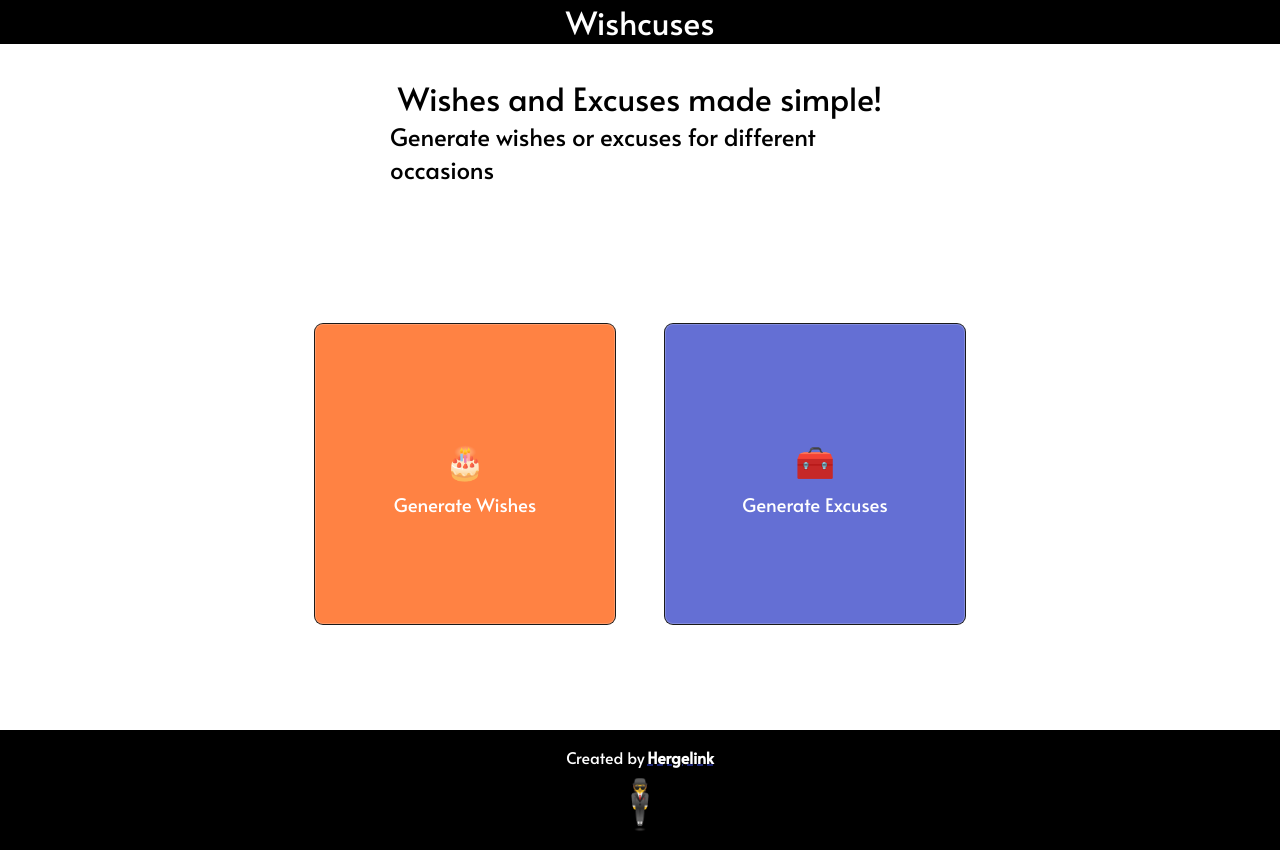
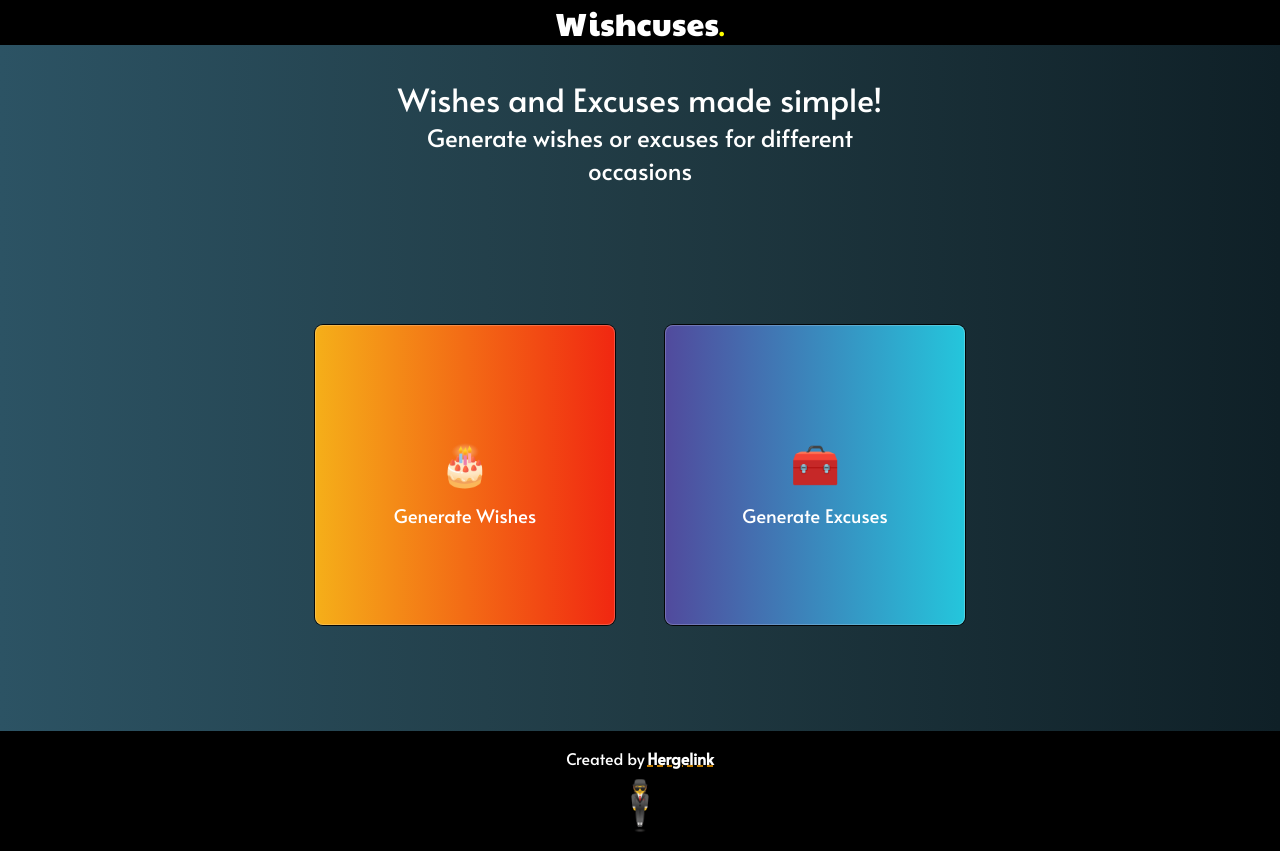
Before and after one commit to Hergelink/Wishcuses, a React (Create React App) app: page / in a window 1280 px wide. Built offline with nearby package versions, Linux system fonts and the light colour scheme.

Commit message:
nearly the final version

```diff
--- a/public/index.html
+++ b/public/index.html
@@ -7,7 +7,7 @@
     <meta name="theme-color" content="rgb(155, 163, 235)" />
     <meta
       name="description"
-      content="Generate Excuses for Different Occasions"
+      content="Generate Wishes & Excuses for Different Occasions"
     />
     <link rel="apple-touch-icon" href="%PUBLIC_URL%/logo192.png" />
     <link rel="manifest" href="%PUBLIC_URL%/manifest.json" />
--- a/src/App.css
+++ b/src/App.css
@@ -1,4 +1,5 @@
 @import url('https://fonts.googleapis.com/css2?family=Alata&display=swap');
+@import url('https://fonts.googleapis.com/css2?family=Paytone+One&display=swap');
 
 * {
   margin: 0;
@@ -13,13 +14,19 @@
   display: flex;
   justify-content: center;
   align-items: center;
+
 }
 
-.mainHeader a {
+.mainHeaderLogo {
   text-decoration: none;
   color: white;
   cursor: pointer;
   font-size: 2rem;
+  font-family: 'Paytone One', sans-serif;
+}
+
+.logoDot {
+  color: yellow;
 }
 
 .arrow {
@@ -43,6 +50,19 @@
   flex-direction: column;
   align-items: center;
   justify-content: center;
+  background: #0f2027; /* fallback for old browsers */
+  background: -webkit-linear-gradient(
+    to right,
+    #2c5364,
+    #203a43,
+    #0f2027
+  ); /* Chrome 10-25, Safari 5.1-6 */
+  background: linear-gradient(
+    to right,
+    #2c5364,
+    #203a43,
+    #0f2027
+  ); /* W3C, IE 10+/ Edge, Firefox 16+, Chrome 26+, Opera 12+, Safari 7+ */
 }
 
 .homeContainer {
@@ -51,6 +71,19 @@
   flex-direction: column;
   justify-content: space-between;
   align-items: center;
+  background: #0f2027; /* fallback for old browsers */
+  background: -webkit-linear-gradient(
+    to right,
+    #2c5364,
+    #203a43,
+    #0f2027
+  ); /* Chrome 10-25, Safari 5.1-6 */
+  background: linear-gradient(
+    to right,
+    #2c5364,
+    #203a43,
+    #0f2027
+  ); /* W3C, IE 10+/ Edge, Firefox 16+, Chrome 26+, Opera 12+, Safari 7+ */
 }
 
 .homeInfoDiv {
@@ -61,10 +94,12 @@
   flex-direction: column;
   align-items: center;
   justify-content: center;
+  text-align: center;
+  color: white;
 }
 
 .homeInfoDiv h1 {
-  text-align: center;
+  /* text-align: center; */
 }
 
 .homeLinkContainers {
@@ -84,7 +119,18 @@
   justify-content: center;
   align-items: center;
 
-  background-color: rgb(255, 130, 67);
+  background: #f12711; /* fallback for old browsers */
+  background: -webkit-linear-gradient(
+    to right,
+    #f5af19,
+    #f12711
+  ); /* Chrome 10-25, Safari 5.1-6 */
+  background: linear-gradient(
+    to right,
+    #f5af19,
+    #f12711
+  ); /* W3C, IE 10+/ Edge, Firefox 16+, Chrome 26+, Opera 12+, Safari 7+ */
+
   color: white;
   text-decoration: none;
 
@@ -104,7 +150,18 @@
   justify-content: center;
   align-items: center;
 
-  background-color: rgb(100, 111, 212);
+  background: #24c6dc; /* fallback for old browsers */
+  background: -webkit-linear-gradient(
+    to right,
+    #514a9d,
+    #24c6dc
+  ); /* Chrome 10-25, Safari 5.1-6 */
+  background: linear-gradient(
+    to right,
+    #514a9d,
+    #24c6dc
+  ); /* W3C, IE 10+/ Edge, Firefox 16+, Chrome 26+, Opera 12+, Safari 7+ */
+
   color: white;
   text-decoration: none;
 
@@ -123,14 +180,14 @@
 }
 
 .homeEmojiDivs {
-  width: 60px;
-  height: 60px;
+  width: 80px;
+  height: 80px;
   /* background-color: white; */
   border-radius: 50%;
   display: flex;
   align-items: center;
   justify-content: center;
-  font-size: 2rem;
+  font-size: 2.5rem;
 }
 
 .homeFooter {
@@ -147,7 +204,7 @@
 }
 
 .homeFooter a {
-  text-decoration: underline dashed rgb(36, 47, 155);
+  text-decoration: underline dashed orange;
   color: white;
   font-weight: 900;
   cursor: pointer;
--- a/src/components/Header.jsx
+++ b/src/components/Header.jsx
@@ -4,7 +4,7 @@ import { Link } from 'react-router-dom';
 function Header() {
   return (
     <header className='mainHeader'>
-      <Link to='/'>Wishcuses</Link>
+      <Link to='/' className='mainHeaderLogo'>Wishcuses<span className='logoDot'>.</span></Link>
     </header>
   );
 }
--- a/src/components/wishes-components/WishesHeader.jsx
+++ b/src/components/wishes-components/WishesHeader.jsx
@@ -5,6 +5,7 @@ function WishesHeader() {
   return (
     <header className='wishesHeader'>
       <div className='wishesCircle'>
+
         <h2>Wishes Generator</h2>
         <span className='wishesLogo'>🎂</span>
       </div>
--- a/src/components/wishes-components/WishesInfoContainer.jsx
+++ b/src/components/wishes-components/WishesInfoContainer.jsx
@@ -7,6 +7,16 @@ function WishesInfoContainer() {
       <h2>
         Wishes made <span className='wishesHighlightText'>simple.</span>
       </h2>
+      <h4
+        style={{
+          backgroundColor: 'black',
+          color: 'red',
+          padding: '3px',
+          borderRadius: '3px',
+        }}
+      >
+        Currently the right API is not connected!!!
+      </h4>
       <h4>Generate wishes for different occasions fast & simple</h4>
       <ul className='wishesList'>
         <div className='wishesListItem'>
--- a/src/components/wishes-components/WishesLinkContainer.jsx
+++ b/src/components/wishes-components/WishesLinkContainer.jsx
@@ -9,7 +9,7 @@ function LinkContainer() {
     <Link to='/excuse-generator' className='wishesLinkContainer' onClick={scrollToTop}>
       <div className='linkToExcuseContainer'>🧰</div>
       <h3>Check out the Excuse Generator!</h3>
-      <img src={rightArrow} className='linkArrow' />
+      <img src={rightArrow} alt='right arrow' className='linkArrow' />
     </Link>
   );
 }
--- a/src/styles/wishes.css
+++ b/src/styles/wishes.css
@@ -262,7 +262,7 @@
 }
 
 .wishesFooter a {
-  text-decoration: underline dashed rgb(36, 47, 155);
+  text-decoration: underline dashed red;
   color: black;
   font-weight: 900;
   cursor: pointer;
```
